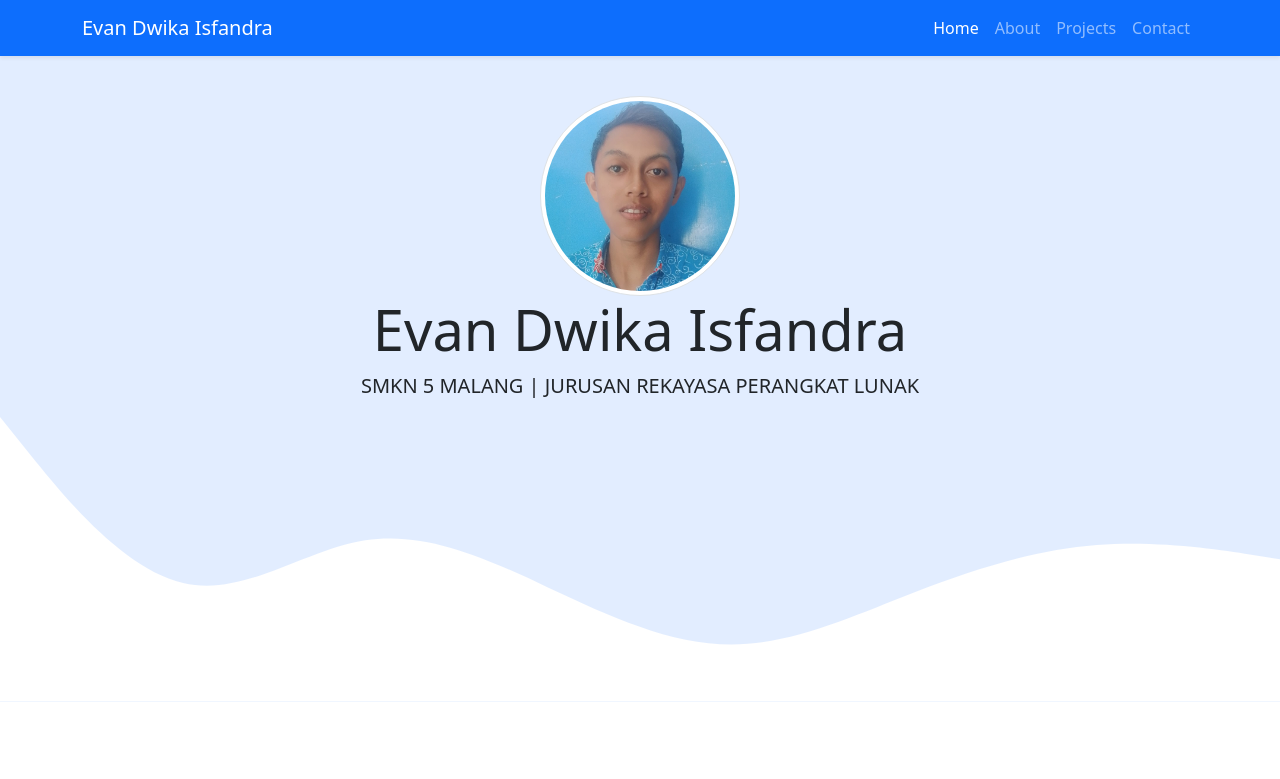
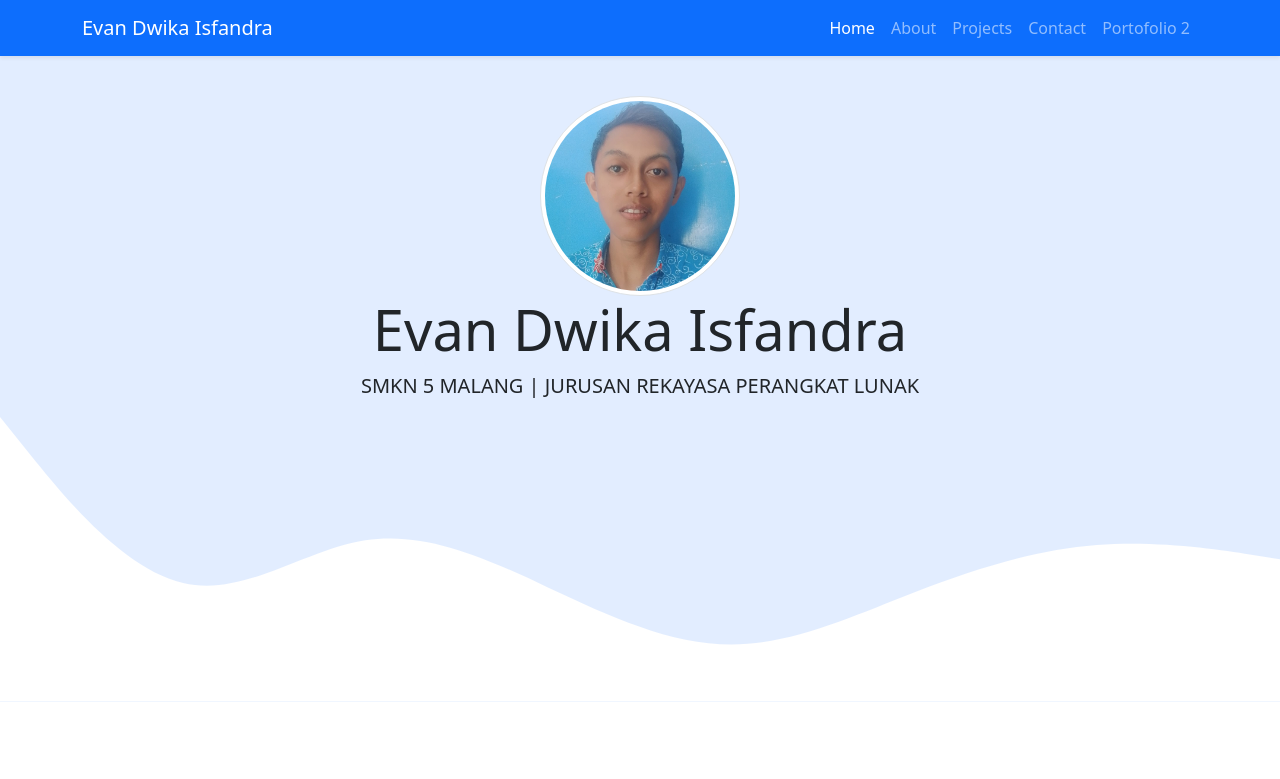
Before and after one commit to evandwika/evandwika.github.io, a plain HTML site: page index.html in a window 1280 px wide. Shown: the top 779 px of the page. Drawn offline with nearby package versions, Linux system fonts and the light colour scheme.

Commit message:
Update index.html

```diff
--- a/index.html
+++ b/index.html
@@ -41,6 +41,9 @@
           </li>
           <li class="nav-item">
             <a class="nav-link" href="#contact">Contact</a>
+          </li>
+          <li class="nav-item">
+            <a class="nav-link" href="index2.html">Portofolio 2</a>
           </li>
         </ul>
       </div>
```
